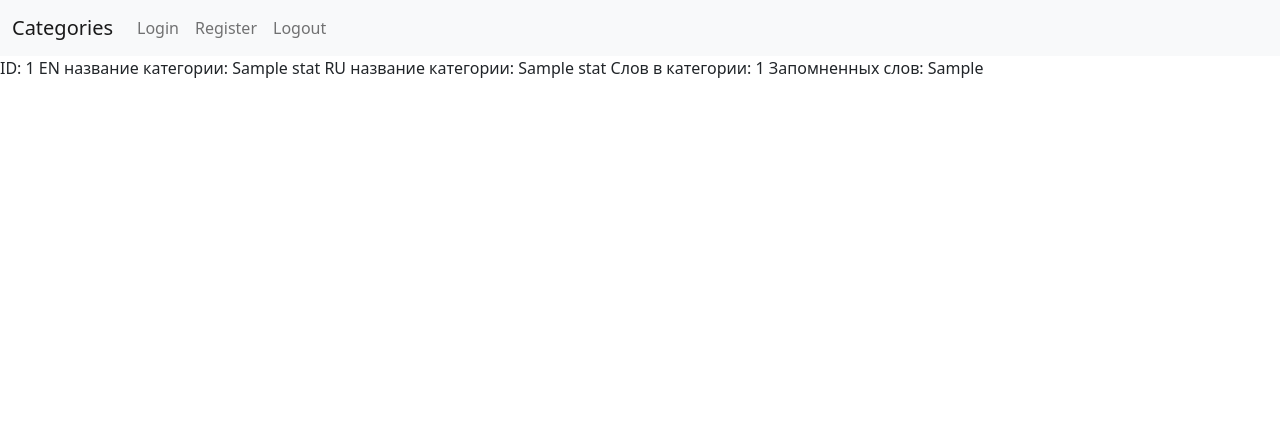
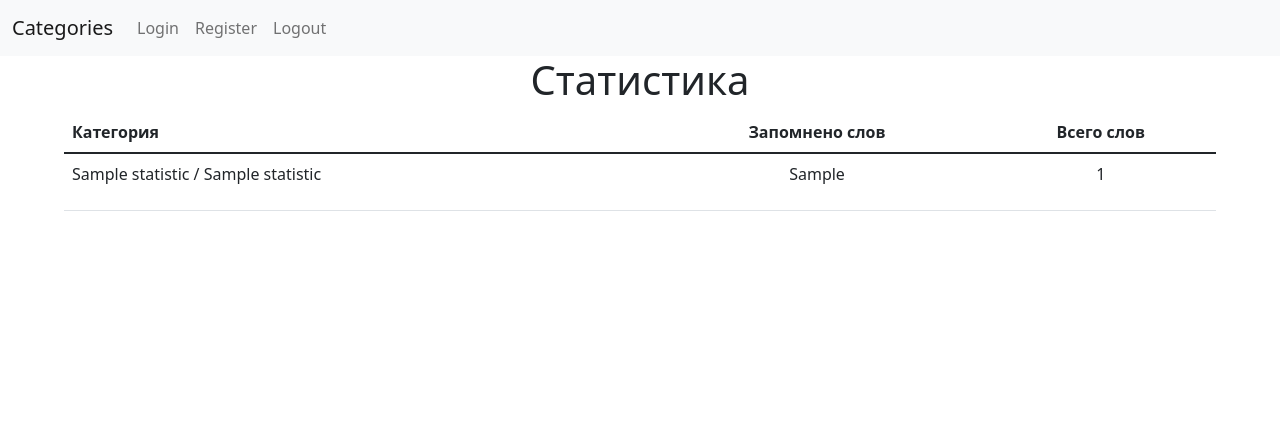
Before and after one commit to itmo-wad/LanguageCardGame, a Flask app: template templates/statistic.html in a window 1280 px wide. Shown: the top 427 px of the page. Run offline with Flask 2, Linux system fonts and the light colour scheme; the template is opened without the code that fills it: most values are stand-ins (such as "Sample title", 1, 10 or a date in 2020); some libraries are stand-ins or nearby versions.

Commit message:
Add statistic.html

```diff
--- a/templates/statistic.html
+++ b/templates/statistic.html
@@ -1,14 +1,29 @@
 {% extends "base.html" %}
+{% block content %}
+    <h1 class="text-center">Статистика</h1>
+    <div class="d-flex justify-content-center">
 
-{% block content %}
-
-{% for stat in statistic %}
-ID: {{stat.id}}
-EN название категории: {{stat.ru_name}}
-RU название категории: {{stat.en_name}}
-Слов в категории: {{stat.total_words}}
-Запомненных слов: {{stat.memorized_words}}
-<br>
-{% endfor %}
-
+        <table class="table" style="width: 90%">
+            <tr>
+                <th scope="col">Категория</th>
+                <th scope="col" class="text-center">Запомнено слов</th>
+                <th scope="col" class="text-center ">Всего слов</th>
+            </tr>
+            <tbody>
+            {% for statistic_ in statistic %}
+                <tr class="{{ 'table-success' if statistic_.total_words - statistic_.memorized_words == 0 }}">
+                    <td scope="row">
+                        <p>{{ statistic_.en_name }} / {{ statistic_.ru_name }}</p>
+                    </td>
+                    <td class="text-center">
+                        <p> {{ statistic_.memorized_words }}</p>
+                    </td>
+                    <td class="text-center">
+                        <p>{{ statistic_.total_words }}</p>
+                    </td>
+                </tr>
+            {% endfor %}
+            </tbody>
+        </table>
+    </div>
 {% endblock %}
```
